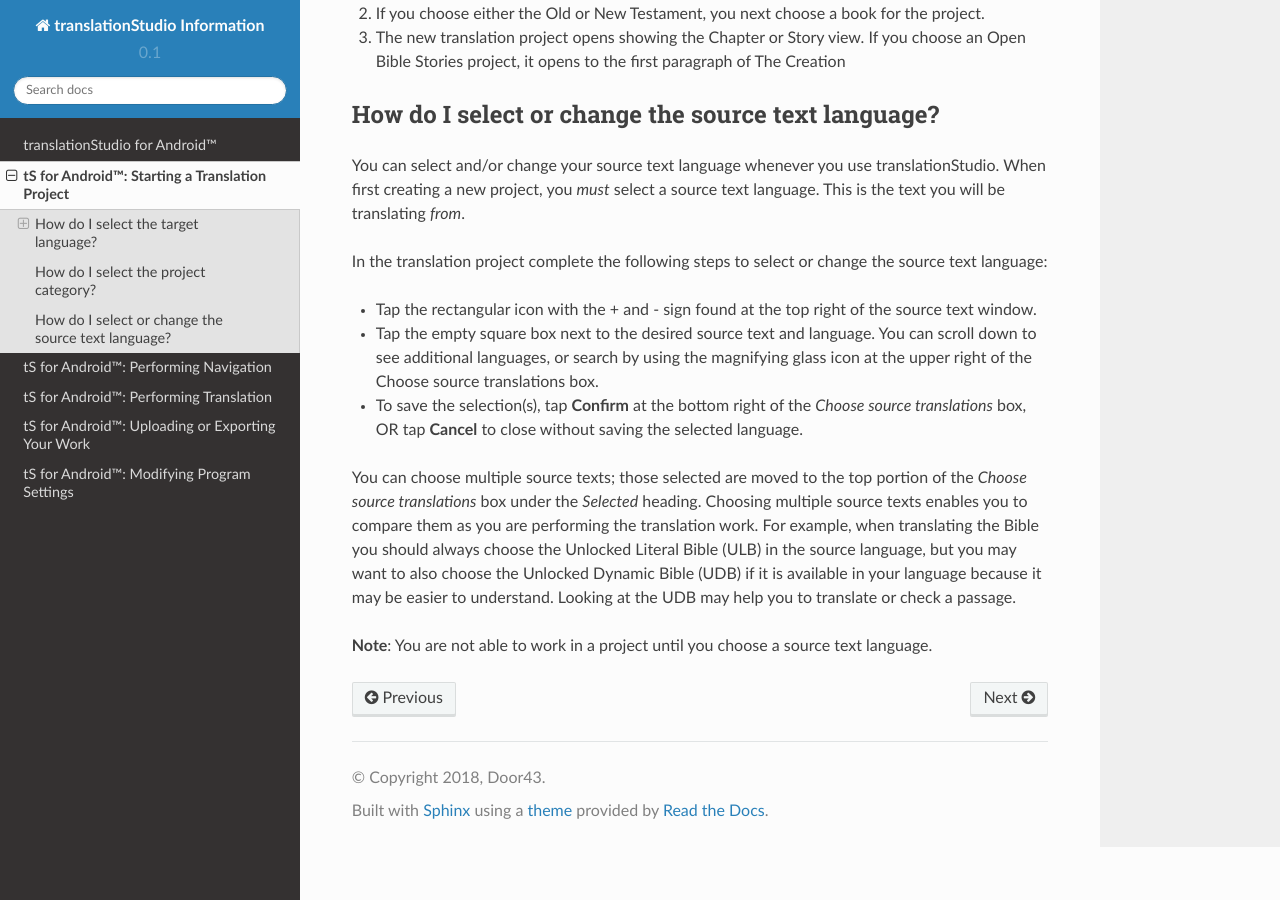
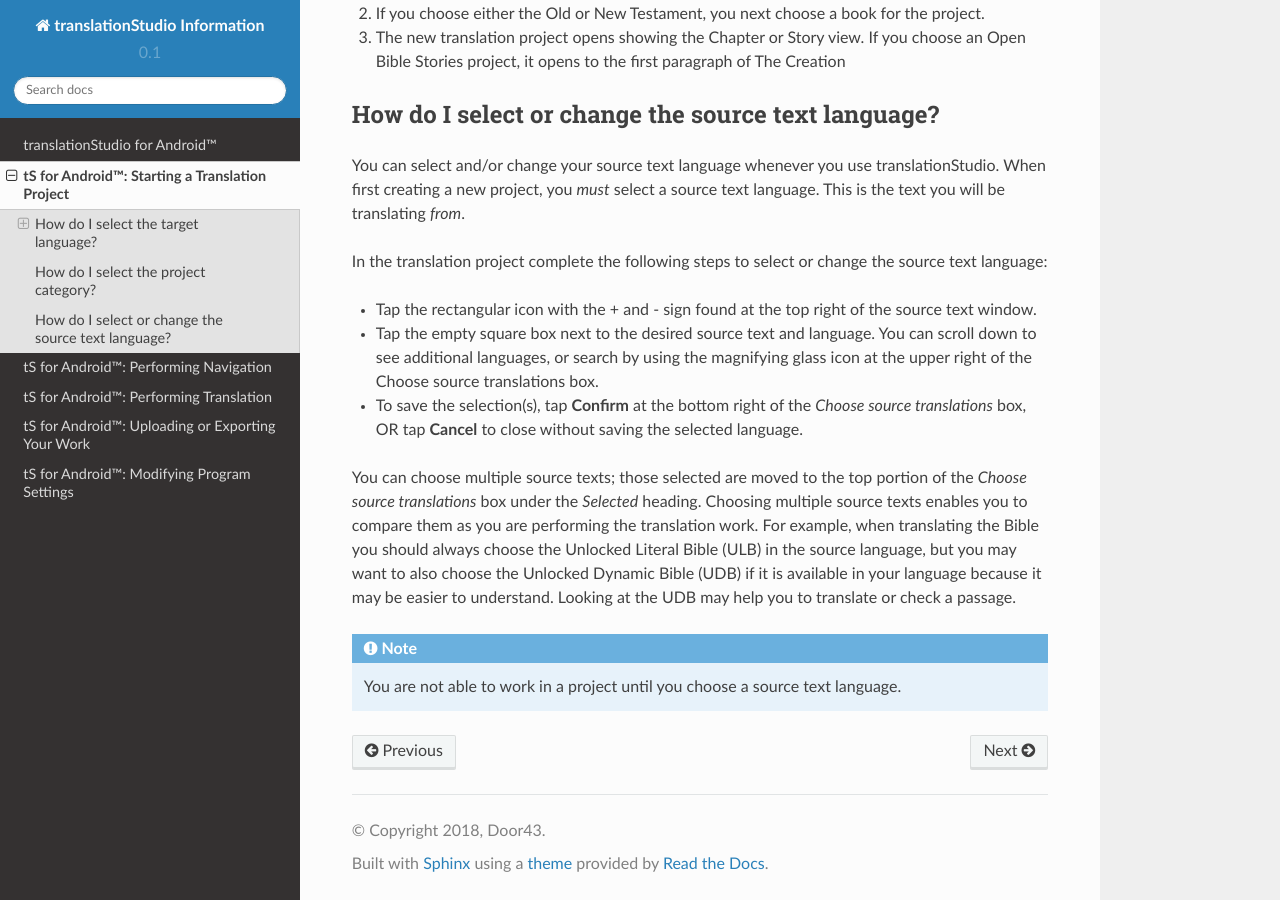
Before and after one commit to unfoldingWord-dev/translationStudio-Info, a Sphinx documentation site: the page built from docs/tStart.rst, in a window 1280 px wide and 900 px high, scrolled down 2247 px. Built offline with Sphinx 7.4.7 and the Read the Docs theme 2.0.0, drawn with Linux system fonts in a browser that asks for light colours; pages that are not in the unit, such as notebooks, are missing from menus; part of the change alters nothing that is shown.

```diff
--- a/docs/tStart.rst
+++ b/docs/tStart.rst
@@ -92,4 +92,4 @@ In the translation project complete the following steps to select or change the
 
 You can choose multiple source texts; those selected are moved to the top portion of the *Choose source translations* box under the *Selected* heading. Choosing multiple source texts enables you to compare them as you are performing the translation work. For example, when translating the Bible you should always choose the Unlocked Literal Bible (ULB) in the source language, but you may want to also choose the Unlocked Dynamic Bible (UDB) if it is available in your language because it may be easier to understand. Looking at the UDB may help you to translate or check a passage.
 
-**Note**: You are not able to work in a project until you choose a source text language.
+.. note::  You are not able to work in a project until you choose a source text language.
```
